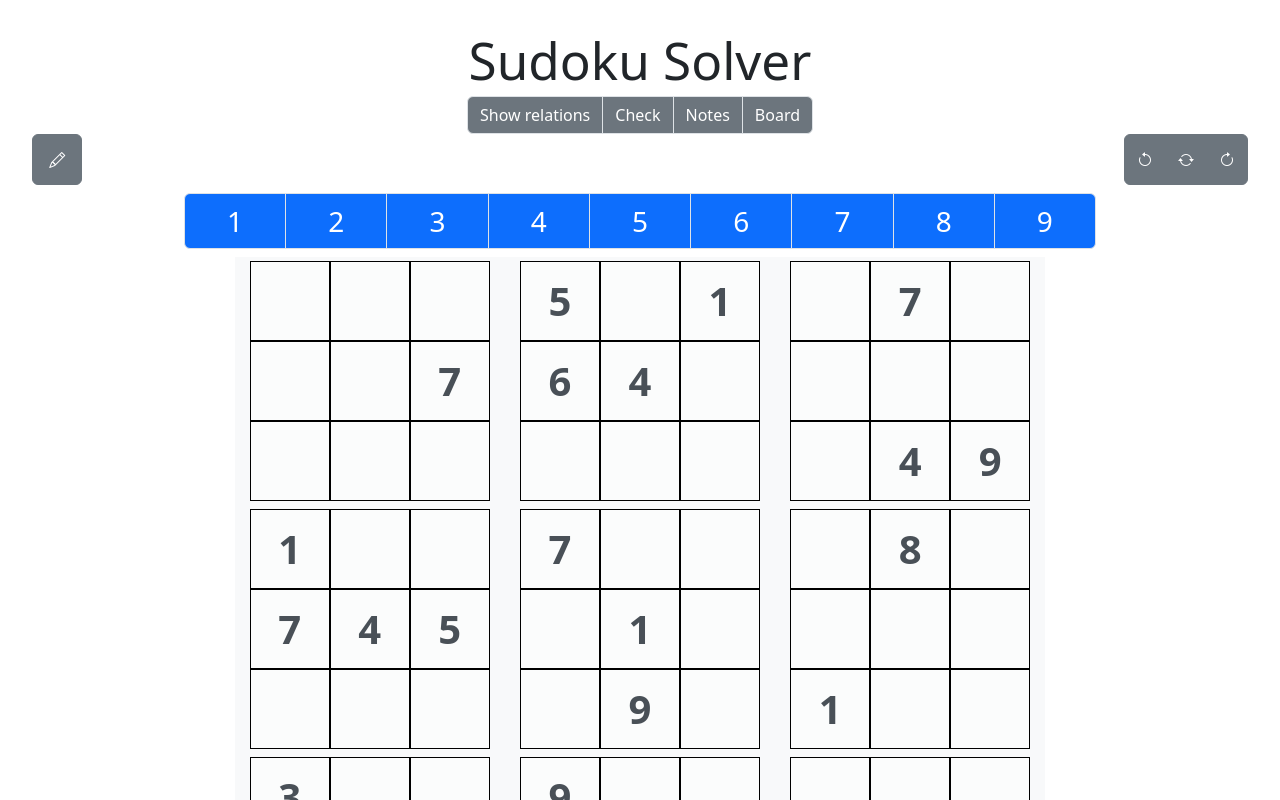
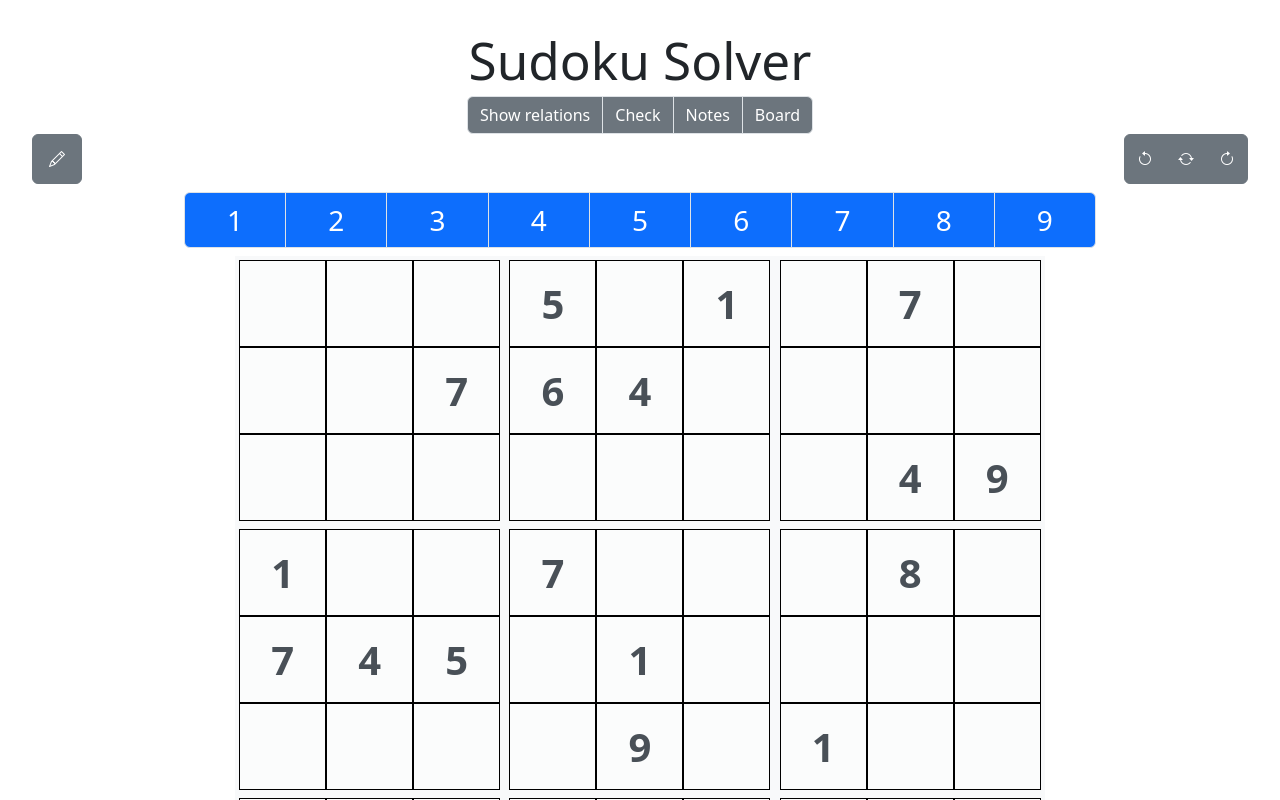
Before and after one commit to RobotMonkeyLLC/sudoku_solver, a React (Vite) app in the folder sudoku-solver/: page / in a window 1280 px wide. Shown: the top 800 px of the page. Built offline with nearby package versions, Linux system fonts and the light colour scheme.

Commit message:
changed note/cells to px sizes

```diff
--- a/sudoku-solver/src/App.css
+++ b/sudoku-solver/src/App.css
@@ -42,8 +42,8 @@
 }
 
 .cell {
-  height:4vh;
-  width: 4vh;
+  height:33px;
+  width: 33px;
   color: blue;
   -webkit-touch-callout: none; /* iOS Safari */
     -webkit-user-select: none; /* Safari */
@@ -55,24 +55,24 @@
 }
 
 .note-cell {
-  height: 1.25vh;
-  width: 1.25vh;
+  height: 10px;
+  width: 10px;
   color: lightblue;
-  font-size: 1.2vh;
+  font-size: 10px;
 }
 
 .btn-h {
-  height: 3.15rem;
-  width: 3.15rem;
+  height: 50px;
+  width: 50px;
 }
 @media screen and (min-width: 768px) {
   .cell {
-    height: 10vh;
-    width: 10vh;
+    height: 87px;
+    width: 87px;
   }
   .note-cell {
-    height: 3vh;
-    width: 3vh;
-    font-size: 3vh;
+    height: 26px;
+    width: 26px;
+    font-size: 26px;
   }
 }
```
